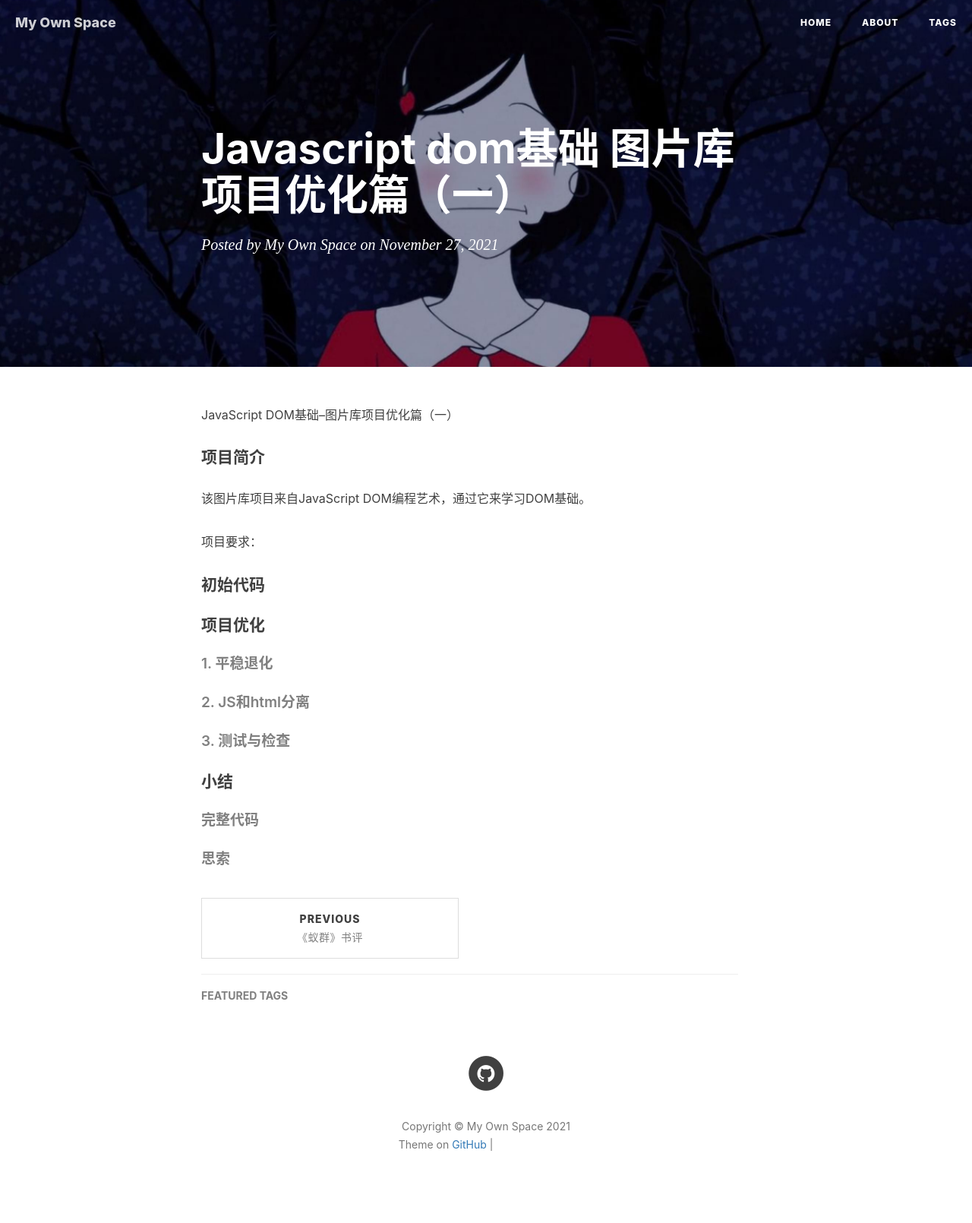
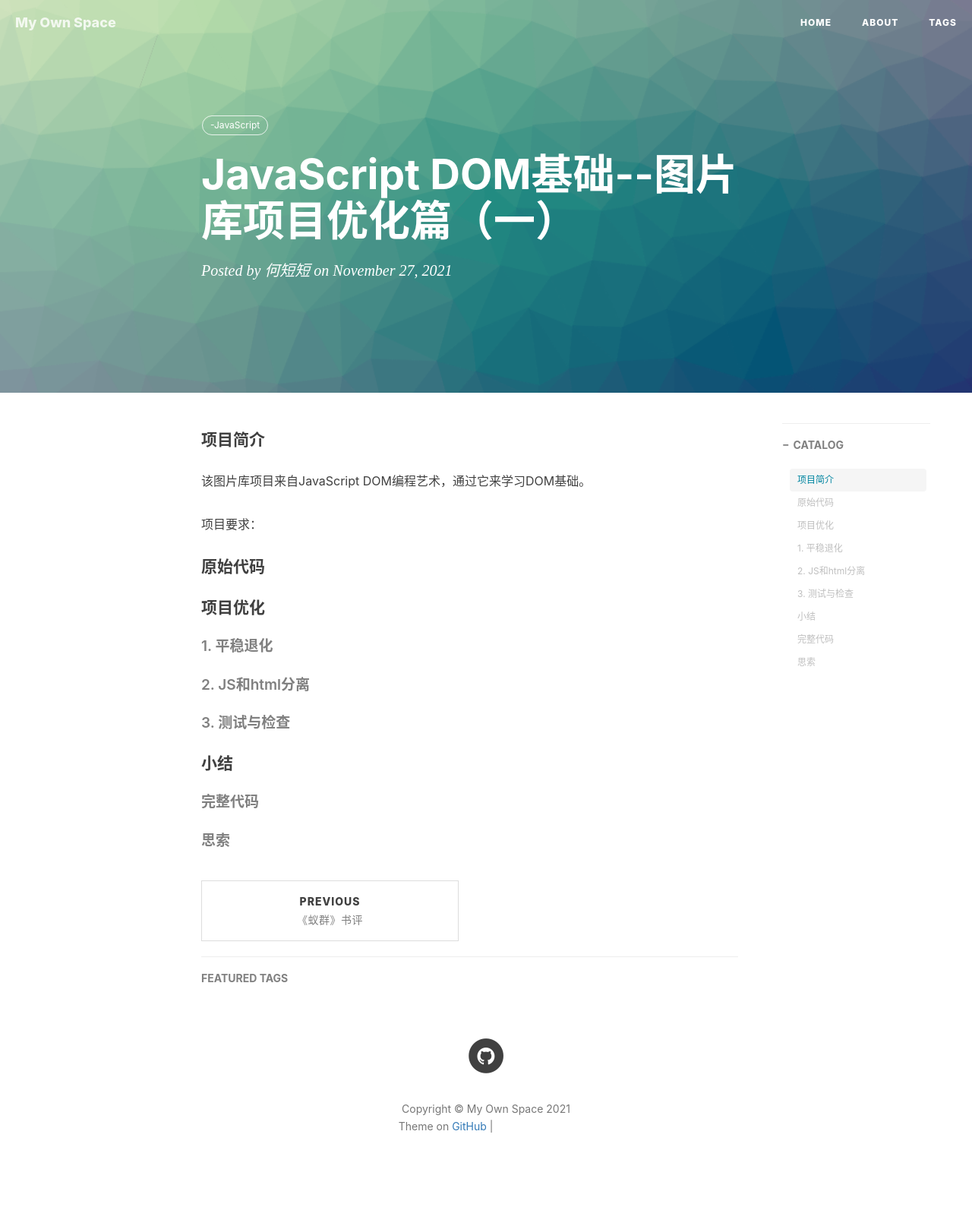
Before and after one commit to elvinhtmc/my-own-space, a Jekyll site: the page built from _posts/2021-11-27-JavaScript DOM基础--图片库项目优化篇（一）.md, in a window 1280 px wide. Shown: the whole page at 76% size. Built offline with Jekyll 4.4.1, drawn with Linux system fonts in a browser that asks for light colours; nearby versions of some CDN libraries; our own code applies the rules of GitHub Pages for plain Markdown files; comment, search, counter and statistics services are not loaded; after the commit the page ends 1587 px from its top, so only the background shows below that; grey boxes are pictures that could not be loaded.

Commit message:
Update 2021-11-27-JavaScript DOM基础--图片库项目优化篇（一）.md

```diff
--- a/_posts/2021-11-27-JavaScript DOM基础--图片库项目优化篇（一）.md
+++ b/_posts/2021-11-27-JavaScript DOM基础--图片库项目优化篇（一）.md
@@ -1,4 +1,13 @@
-JavaScript DOM基础--图片库项目优化篇（一）
+---
+layout: post
+title: "JavaScript DOM基础--图片库项目优化篇（一）"
+date: 2021-11-27
+author: "何短短"
+header-img: img/post_bg1_blue.png
+catalog: true
+tags:
+  -JavaScript
+---
 
 #### 项目简介
 
@@ -8,7 +17,7 @@ JavaScript DOM基础--图片库项目优化篇（一）
 
 
 
-#### 初始代码
+#### 原始代码
 
 #### 项目优化
 
```
